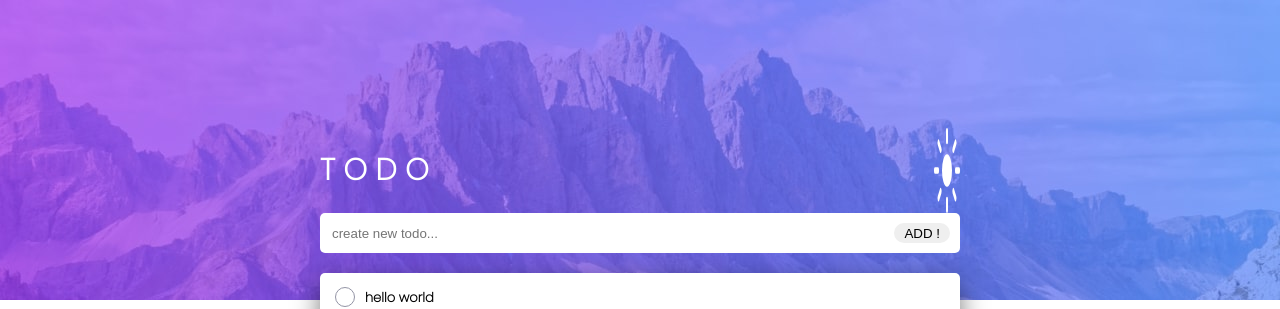
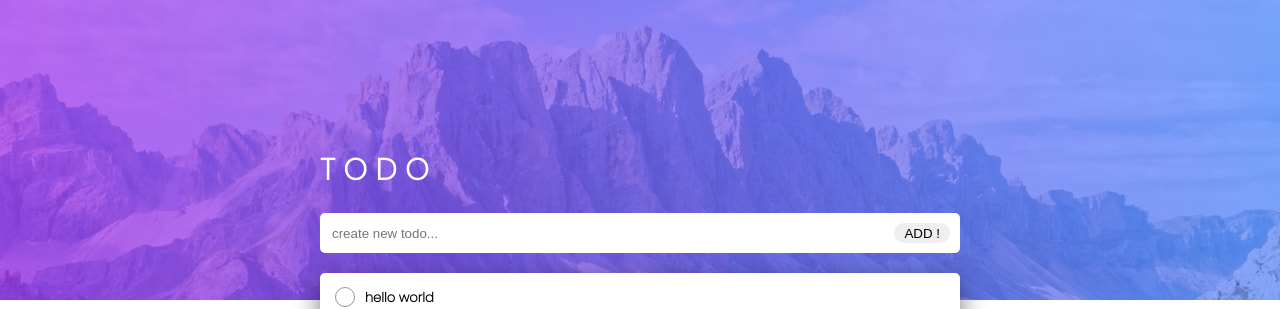
Before and after one commit to mmrezasafari/todo-list, a React (Create React App) app: page / in a window 1280 px wide. Shown: the top 309 px of the page. Built offline with nearby package versions, Linux system fonts and the light colour scheme.

Commit message:
create Header

```diff
--- a/src/components/Header.jsx
+++ b/src/components/Header.jsx
@@ -1,12 +1,12 @@
 import lightIcon from "../assets/images/icon-sun.svg";
 import darkIcon from "../assets/images/icon-moon.svg";
+
 
 function Header() {
   return (
     <header className="header">
       <div className="header-div">
         <h1 className="header-text">T O D O</h1>
-        <img src={lightIcon} className="theme-icon"/>
       </div>
     </header>
   );
```
